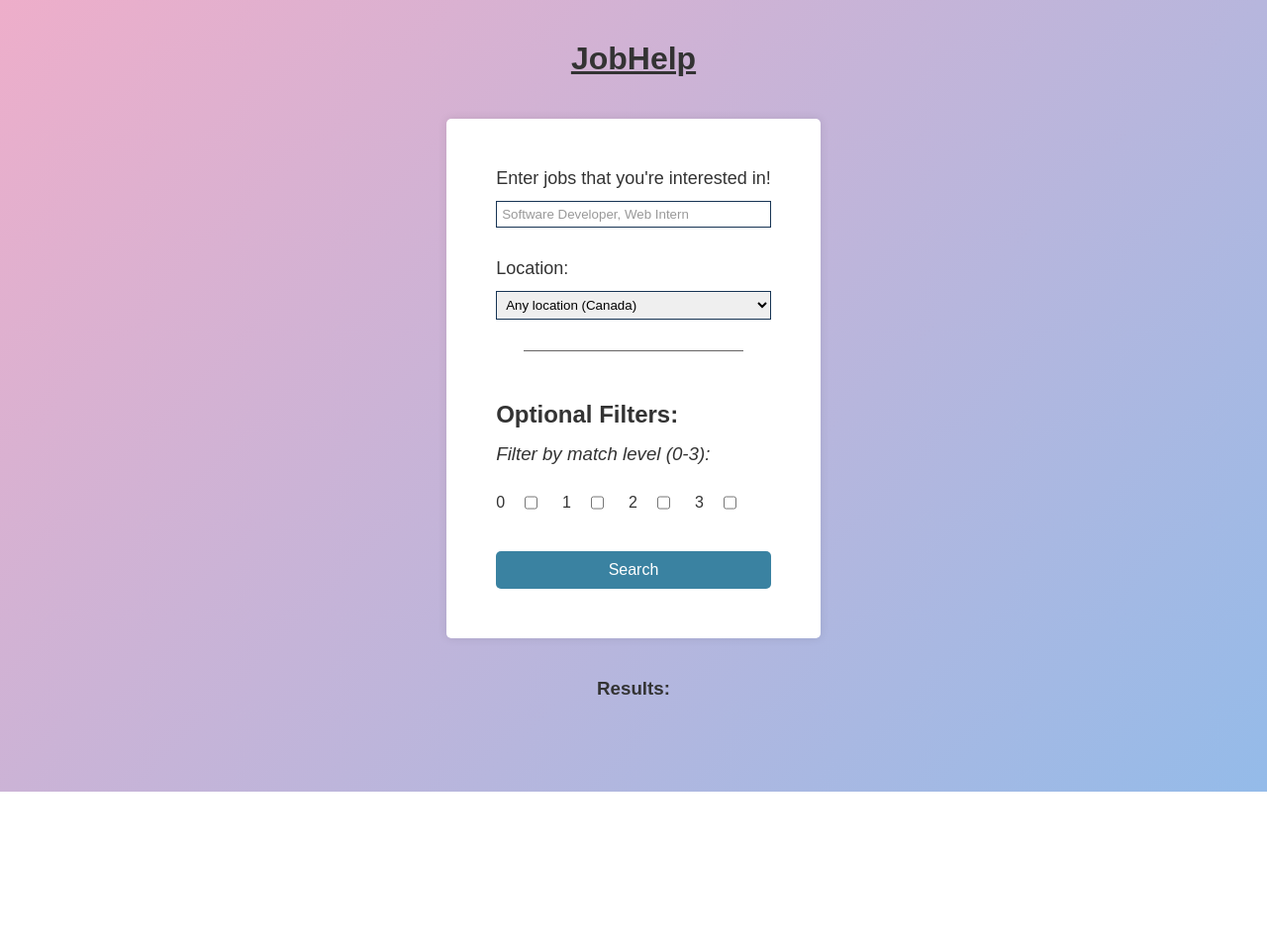
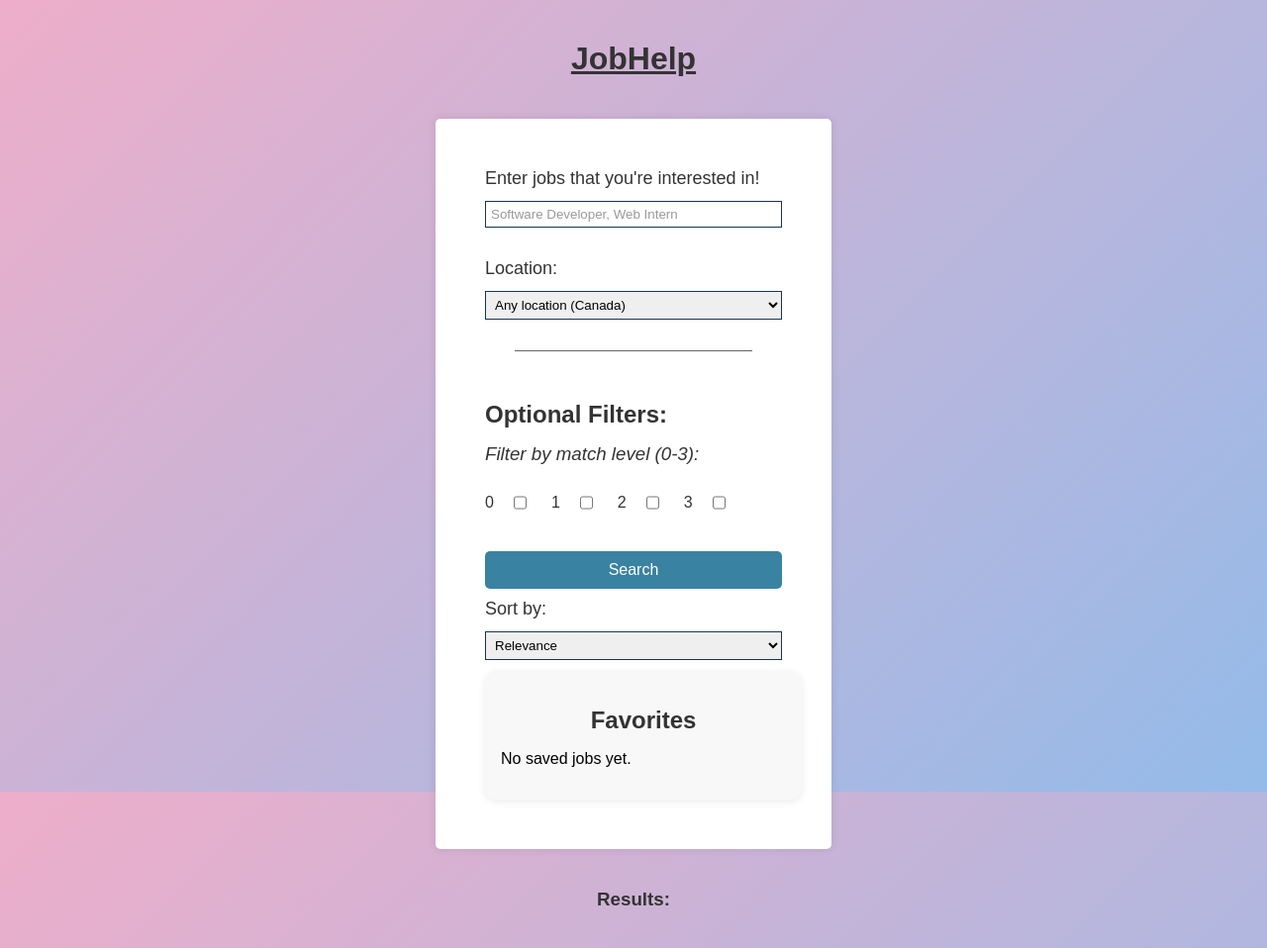
Before and after one commit to M-Valdy/JobHelp, a Flask app: page / in a window 1280 px wide. Shown: the whole page at 99% size. Before the commit the page ends 800 px from the top, so only its background shows below. Run offline with Flask 3, Linux system fonts and the light colour scheme.

Commit message:
sorting feature and saved to favorites feature

```diff
--- a/LogicLayer/app.py
+++ /dev/null
@@ -1,61 +0,0 @@
-from flask import Flask, render_template, request, jsonify #render_template needs folder to be exactly named "templates"
-from dotenv import load_dotenv
-import os #library to access environment variables (because apparently uploading your API key to GitHub is bad... woops)
-import requests #library that sends HTTP requests to the API and gets the response back
-# https://www.youtube.com/watch?v=jQjjqEjZK58
-
-load_dotenv()
-app = Flask(__name__)
-RAPIDAPI_KEY = os.getenv("RAPIDAPI_KEY")
-RAPIDAPI_HOST = "fresh-linkedin-scraper-api.p.rapidapi.com"
-SEARCH_URL = f"https://{RAPIDAPI_HOST}/api/v1/job/search"
-JOB_DETAIL_URL = f"https://{RAPIDAPI_HOST}/api/v1/job/detail"
-
-
-
-def search_jobs(keyword):
-    # Default parameters
-    params = {
-        "keyword": keyword,
-        "page": 1,
-        "sort_by": "recent"
-    }
-
-    headers = { "X-RapidAPI-Key": RAPIDAPI_KEY, "X-RapidAPI-Host": RAPIDAPI_HOST }
-
-    response = requests.get(SEARCH_URL, headers=headers, params=params)
-
-    if response.status_code == 200:
-        return response.json()
-    else:
-        response.raise_for_status()
-
-
-
-
-@app.route("/")
-@app.route("/home")
-def home():
-    return render_template("index.html")
-
-
-
-
-def get_job_details(job_id):
-    querystring = {"job_id": job_id}
-
-    headers = { "X-RapidAPI-Key": RAPIDAPI_KEY, "X-RapidAPI-Host": RAPIDAPI_HOST }
-
-    response = requests.get(JOB_DETAIL_URL, headers=headers, params=querystring)
-
-    if response.status_code == 200:
-        return response.json()
-    else:
-        response.raise_for_status()
-
-
-
-
-
-if __name__ == "__main__":
-    app.run(debug=True)
--- a/PresentationLayer/static/script.js
+++ b/PresentationLayer/static/script.js
@@ -22,6 +22,7 @@
     async function searchJobs() {
     const keyword = keywordInput.value.trim();
     const selectedLocation = locationSelect.value;
+    const sortOption = document.getElementById("sortOption").value;
 
     if (!keyword) {
         resultsDiv.hidden = false;
@@ -50,29 +51,186 @@
             return;
         }
 
+        let jobs = data.data;
+
+        // relevance sort
+        if (sortOption === "relevance") {
+            const keywords = keyword.toLowerCase().split(/\s+/);
+
+            jobs.sort((a, b) => {
+                function score(job) {
+                    const text = (
+                        (job.title || "") +
+                        " " +
+                        (job.company?.name || "") +
+                        " " +
+                        (job.location || "")
+                    ).toLowerCase();
+
+                    let count = 0;
+                    keywords.forEach(word => {
+                        if (text.includes(word)) count++;
+                    });
+
+                    return count;
+                }
+
+                return score(b) - score(a); // descending
+            });
+        }
+        // newest sort
+        if (sortOption === "newest") {
+            jobs.sort((a, b) => {
+                const dateA = new Date(a.date_posted || a.created_at || 0);
+                const dateB = new Date(b.date_posted || b.created_at || 0);
+
+                return dateB - dateA; // newest first
+            });
+        }
+
         resultsDiv.innerHTML = "";
 
-            data.data.forEach(job => {
+        jobs.forEach(job => {
             const companyName = job.company?.name || "Unknown";
             const jobTitle = job.title || "No title";
             const jobUrl = job.url || "#";
             const jobLocation = job.location || "No location listed";
             const companyLogo = job.company?.logo?.[0]?.url || "";
 
-                resultsDiv.innerHTML += `
-                    <div class="job-card">
+            const jobId = job.id || `${jobTitle}-${companyName}-${jobLocation}`;
+            const alreadySaved = isFavorite(String(jobId));
+
+            const card = document.createElement("div");
+            card.className = "job-card";
+
+            card.innerHTML = `
                 ${companyLogo ? `<img src="${companyLogo}" alt="${companyName} logo" class="logo">` : ""}
                 <p><strong>${companyName}</strong></p>
                 <p>${jobTitle}</p>
                 <p>${jobLocation}</p>
                 <p><a href="${jobUrl}" target="_blank">Job Listing</a></p>
-                    </div>
-                    <hr>
+                <button class="save-btn" ${alreadySaved ? "disabled" : ""}>
+                ${alreadySaved ? "Saved" : "Save to Favorites"}</button>
             `;
+
+            // click handler
+            const saveButton = card.querySelector(".save-btn");
+            saveButton.addEventListener("click", function () {
+            addFavorite({
+                id: String(jobId),
+                title: jobTitle,
+                company: companyName,
+                location: jobLocation,
+                url: jobUrl,
+                logo: companyLogo
             });
+
+                saveButton.textContent = "Saved";
+                saveButton.disabled = true;
+            });
+
+            resultsDiv.appendChild(card);
+            resultsDiv.appendChild(document.createElement("hr"));
+        });
+
     } catch (error) {
         console.error("Search failed:", error);
         resultsDiv.innerHTML = "<p>Something went wrong while searching.</p>";
     }
 }
+    renderFavorites();
 });
+
+function addFavorite(job) {
+    const favorites = getFavorites();
+
+    const alreadyExists = favorites.some(favorite => favorite.id === job.id);
+    if (alreadyExists) {
+        alert("This job is already in your favorites.");
+        return;
+    }
+
+    favorites.push(job);
+    saveFavorites(favorites);
+    renderFavorites();
+}
+
+function removeFavorite(jobId) {
+    const favorites = getFavorites().filter(job => job.id !== jobId);
+    saveFavorites(favorites);
+    renderFavorites();
+}
+
+function getFavorites() {
+    const favorites = localStorage.getItem("favoriteJobs");
+    return favorites ? JSON.parse(favorites) : [];
+}
+
+function saveFavorites(favorites) {
+    localStorage.setItem("favoriteJobs", JSON.stringify(favorites));
+}
+
+function renderFavorites() {
+    const favoritesList = document.getElementById("favoritesList");
+
+    if (!favoritesList) {
+        console.error("favoritesList element not found");
+        return;
+    }
+
+    const favorites = getFavorites();
+    favoritesList.innerHTML = "";
+
+    if (favorites.length === 0) {
+        favoritesList.innerHTML = "<p>No saved jobs yet.</p>";
+        return;
+    }
+
+    favorites.forEach(job => {
+        const card = document.createElement("div");
+        card.className = "favorite-job";
+
+        let logoHtml = "";
+        if (job.logo) {
+            logoHtml = `<img src="${job.logo}" alt="${job.company} logo" class="logo">`;
+        }
+
+        card.innerHTML = `
+            ${logoHtml}
+            <h4>${job.title}</h4>
+            <p><strong>Company:</strong> ${job.company}</p>
+            <p><strong>Location:</strong> ${job.location}</p>
+            <p><a href="${job.url}" target="_blank">View Job Listing</a></p>
+            <button class="remove-btn" data-job-id="${job.id}">Remove</button>
+        `;
+
+        favoritesList.appendChild(card);
+    });
+
+    const removeButtons = favoritesList.querySelectorAll(".remove-btn");
+    removeButtons.forEach(button => {
+        button.addEventListener("click", function () {
+            const jobId = this.getAttribute("data-job-id");
+            removeFavorite(jobId);
+        });
+    });
+}
+
+function isFavorite(jobId) {
+    const favorites = getFavorites();
+    return favorites.some(job => job.id === jobId);
+}
+
+function extractSalary(job) {
+    const salaryText = job.salary || job.compensation || "";
+
+    if (!salaryText) return 0;
+
+    // extract numbers like 80000, 120000
+    const matches = salaryText.match(/\d+/g);
+
+    if (!matches) return 0;
+
+    const numbers = matches.map(n => parseInt(n));
+    return Math.max(...numbers);
+}
--- a/PresentationLayer/static/style.css
+++ b/PresentationLayer/static/style.css
@@ -231,3 +231,77 @@
     display: block;
     margin-bottom: 8px;
 }
+
+.page-layout {
+    display: flex;
+    align-items: flex-start;
+    gap: 30px;
+    padding: 20px;
+}
+
+.main-content {
+    flex: 1;
+    min-width: 0;
+}
+
+.favorites-panel {
+    width: 320px;
+    background: #f8f8f8;
+    border-radius: 12px;
+    padding: 16px;
+    box-shadow: 0 2px 8px rgba(0, 0, 0, 0.08);
+    position: sticky;
+    top: 20px;
+}
+
+.favorite-job,
+.job-card {
+    background: white;
+    border-radius: 10px;
+    padding: 12px;
+    margin-bottom: 12px;
+    box-shadow: 0 1px 5px rgba(0, 0, 0, 0.08);
+}
+
+.favorite-job h4,
+.job-card h3 {
+    margin-top: 0;
+    margin-bottom: 8px;
+}
+
+.favorite-job p,
+.job-card p {
+    margin: 6px 0;
+}
+
+.save-btn,
+.remove-btn {
+    margin-top: 10px;
+    padding: 8px 12px;
+    border: none;
+    border-radius: 8px;
+    cursor: pointer;
+}
+
+.save-btn {
+    background: #4d88a8;
+    color: white;
+}
+
+.remove-btn {
+    background: #c96b6b;
+    color: white;
+}
+
+.logo {
+    width: 50px;
+    height: 50px;
+    object-fit: contain;
+    display: block;
+    margin-bottom: 8px;
+}
+
+.save-btn:disabled {
+    background: #aaa;
+    cursor: not-allowed;
+}
--- a/PresentationLayer/templates/index.html
+++ b/PresentationLayer/templates/index.html
@@ -47,6 +47,16 @@
 
         <button id="searchBtn">Search</button>
 
+        <label for="sortOption">Sort by:</label>
+        <select id="sortOption">
+            <option value="relevance">Relevance</option>
+            <option value="newest">Newest</option>
+        </select>
+
+        <aside class="favorites-panel">
+          <h2>Favorites</h2>
+          <div id="favoritesList"></div>
+        </aside>
       </div>
 
     <h3>Results:</h3>
```
Lines whose indentation alone changed are shown as unchanged.
